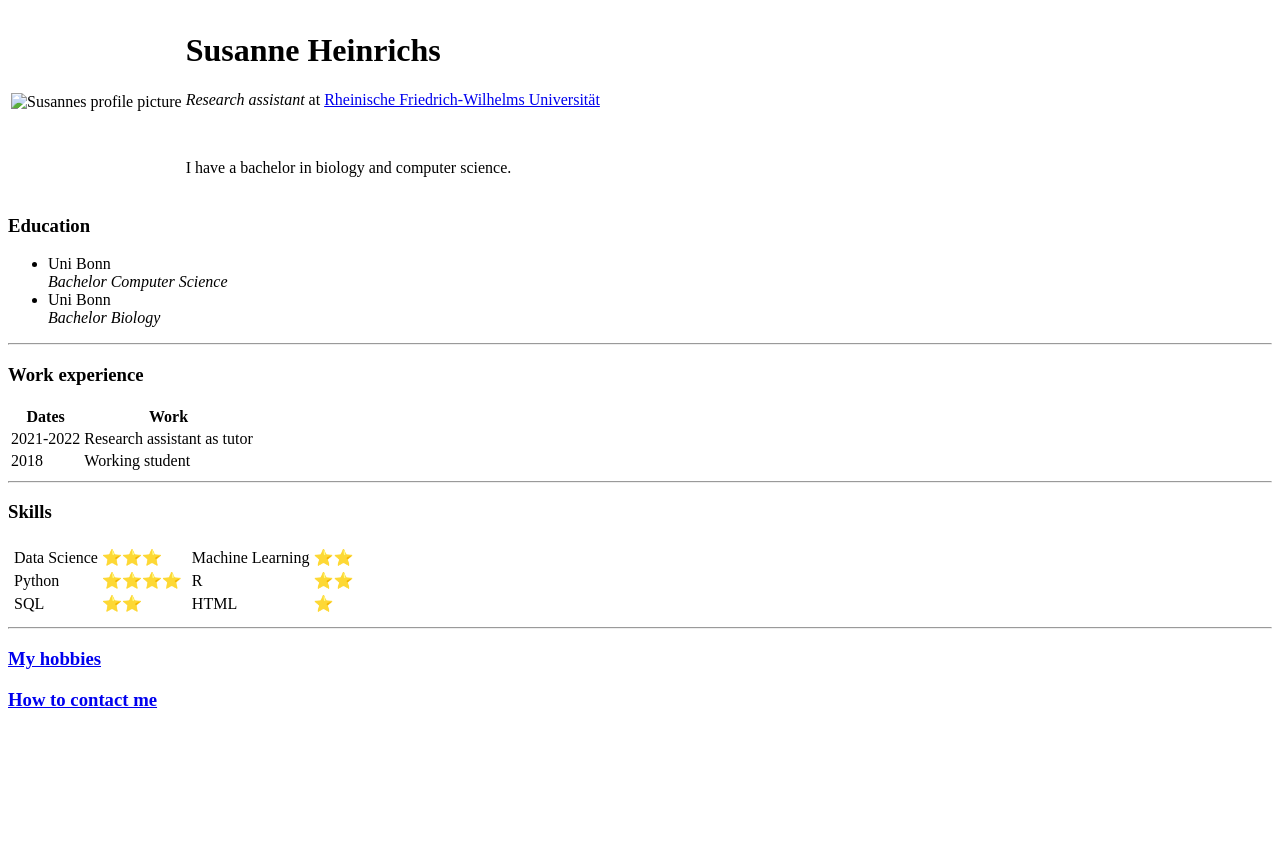
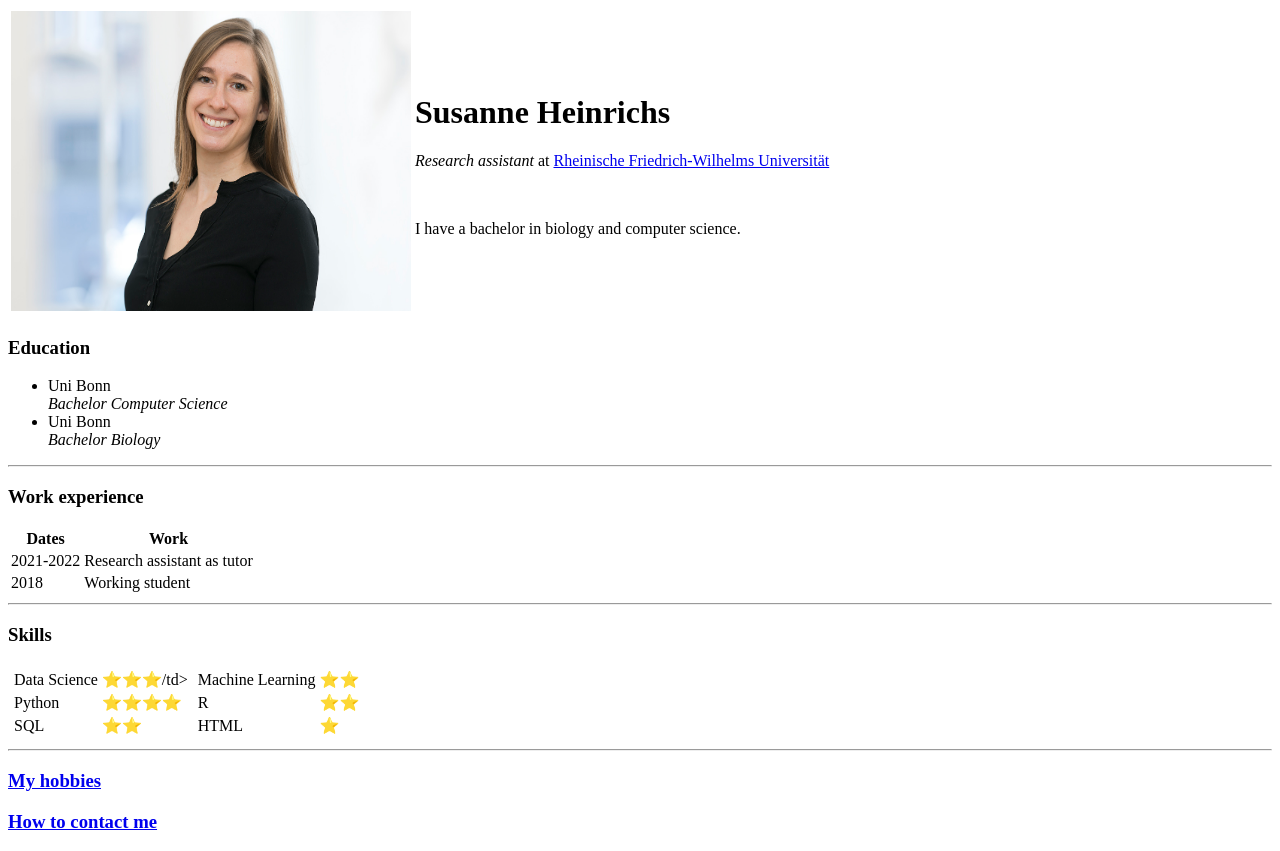
Before and after one commit to SusanneHeinrichs/100-days-of-code, a plain HTML site: page Day41+42/index.html in a window 1280 px wide. Before the commit the page ends 800 px from the top, so only its background shows below. Drawn offline with Linux system fonts and the light colour scheme.

Commit message:
Rechange image path to "images/_MGM6374.jpg"

```diff
--- a/Day41+42/index.html
+++ b/Day41+42/index.html
@@ -7,7 +7,7 @@
     <body>
         <table cellspacing>
             <tr>
-                <td><img src= "blob/master/images/MGM6374.jpg" alt = "Susannes profile picture" width="400"
+                <td><img src= "images/_MGM6374.jpg" alt = "Susannes profile picture" width="400"
                     height="300"></td>
                 <td>
                     <h1>
@@ -54,7 +54,7 @@
                         <table>
                             <tr>
                                 <td>Data Science</td>
-                                <td>⭐⭐⭐</td>
+                                <td>⭐⭐⭐/td>
                              </tr>
                              <tr>
                                  <td>Python </td>
```
